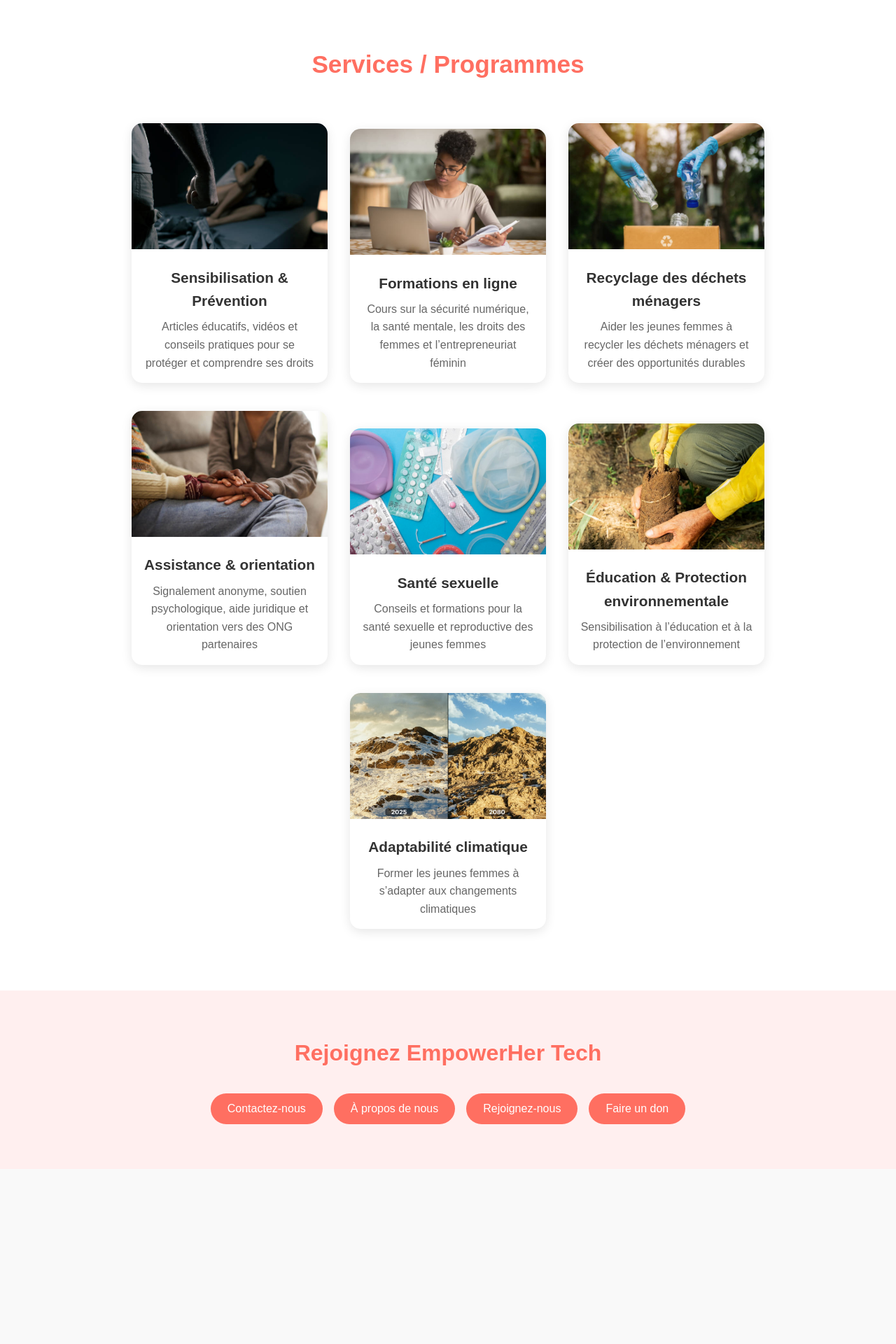
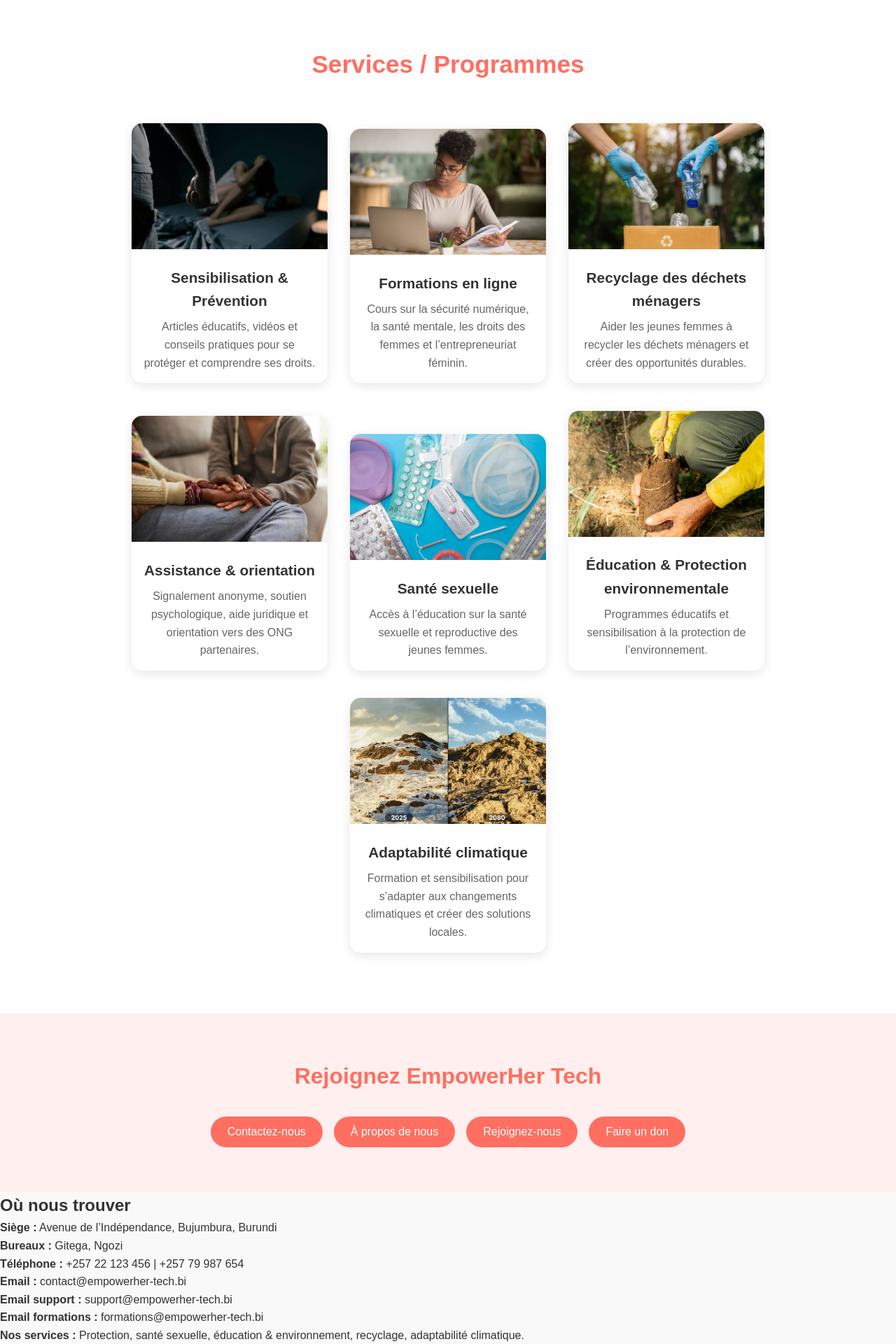
Before and after one commit to vanboi1/empower-her-tech, a React (Vite) app: page / in a window 1280 px wide. Shown: the part 800-2720 px from the top of the page at 70% size. Before the commit the page ends 2470 px from the top, so only its background shows below. Built offline with nearby package versions, Linux system fonts and the light colour scheme.

Commit message:
Update App.jsx

```diff
--- a/src/App.jsx
+++ b/src/App.jsx
@@ -1,79 +1,65 @@
 import React from "react";
 import { motion } from "framer-motion";
 import CountUp from "react-countup";
-import { translations } from "./Translations";
 import "./App.css";
 
-// Images des services (déplace-les dans public/)
-import service1 from "./../public/services1.jpg";
-import service2 from "./../public/services2.jpg";
-import service3 from "./../public/services3.jpg";
-import service4 from "./../public/services4.jpg";
-import service5 from "./../public/services5.jpg";
-import service6 from "./../public/services6.jpg";
-import service7 from "./../public/services7.jpg";
+// Images depuis public
+const serviceImages = [
+  "/services1.jpg",
+  "/services2.jpg",
+  "/services3.jpg",
+  "/services4.jpg",
+  "/services5.jpg",
+  "/services6.jpg",
+  "/services7.jpg"
+];
+
+const services = [
+  { titre: "Sensibilisation & Prévention", desc: "Articles éducatifs, vidéos et conseils pratiques pour se protéger et comprendre ses droits." },
+  { titre: "Formations en ligne", desc: "Cours sur la sécurité numérique, la santé mentale, les droits des femmes et l’entrepreneuriat féminin." },
+  { titre: "Recyclage des déchets ménagers", desc: "Aider les jeunes femmes à recycler les déchets ménagers et créer des opportunités durables." },
+  { titre: "Assistance & orientation", desc: "Signalement anonyme, soutien psychologique, aide juridique et orientation vers des ONG partenaires." },
+  { titre: "Santé sexuelle", desc: "Accès à l’éducation sur la santé sexuelle et reproductive des jeunes femmes." },
+  { titre: "Éducation & Protection environnementale", desc: "Programmes éducatifs et sensibilisation à la protection de l’environnement." },
+  { titre: "Adaptabilité climatique", desc: "Formation et sensibilisation pour s’adapter aux changements climatiques et créer des solutions locales." },
+];
 
 const App = () => {
-  const lang = "fr";
-
   const fadeIn = {
     hidden: { opacity: 0, y: 50 },
     visible: { opacity: 1, y: 0, transition: { duration: 0.6 } },
   };
 
-  const services = [
-    { img: service1, titre: "Sensibilisation & Prévention", desc: "Articles éducatifs, vidéos et conseils pratiques pour se protéger et comprendre ses droits" },
-    { img: service2, titre: "Formations en ligne", desc: "Cours sur la sécurité numérique, la santé mentale, les droits des femmes et l’entrepreneuriat féminin" },
-    { img: service3, titre: "Recyclage des déchets ménagers", desc: "Aider les jeunes femmes à recycler les déchets ménagers et créer des opportunités durables" },
-    { img: service4, titre: "Assistance & orientation", desc: "Signalement anonyme, soutien psychologique, aide juridique et orientation vers des ONG partenaires" },
-    { img: service5, titre: "Santé sexuelle", desc: "Conseils et formations pour la santé sexuelle et reproductive des jeunes femmes" },
-    { img: service6, titre: "Éducation & Protection environnementale", desc: "Sensibilisation à l’éducation et à la protection de l’environnement" },
-    { img: service7, titre: "Adaptabilité climatique", desc: "Former les jeunes femmes à s’adapter aux changements climatiques" },
-  ];
-
   return (
     <div className="App">
-      {/* Hero Section */}
+      {/* Hero */}
       <header className="hero">
         <motion.h1 initial="hidden" animate="visible" variants={fadeIn}>
           Protéger • Autonomiser • Transformer des vies
         </motion.h1>
         <motion.p initial="hidden" animate="visible" variants={fadeIn} transition={{ delay: 0.3 }}>
-          EmpowerHer Tech est une plateforme digitale qui aide les jeunes femmes au Burundi à se protéger contre les violences basées sur le genre, à accéder à des formations en ligne et à recevoir une assistance confidentielle et sécurisée
+          EmpowerHer Tech aide les jeunes femmes au Burundi à se protéger, accéder à des formations et recevoir une assistance confidentielle.
         </motion.p>
         <motion.div className="counter" initial="hidden" animate="visible" variants={fadeIn} transition={{ delay: 0.6 }}>
-          <CountUp end={13} duration={2.5} separator=" " suffix=" femmes formées" />
+          <CountUp end={13} duration={2.5} /> femmes formées
         </motion.div>
       </header>
 
-      {/* Services Section */}
+      {/* Services */}
       <section className="services">
-        <motion.h2 initial="hidden" animate="visible" variants={fadeIn}>
-          Services / Programmes
-        </motion.h2>
-
-        {services.map((service, index) => (
-          <motion.div
-            key={index}
-            className="service"
-            initial="hidden"
-            whileInView="visible"
-            viewport={{ once: true }}
-            variants={fadeIn}
-            transition={{ delay: index * 0.2 }}
-          >
-            <img src={service.img} alt={service.titre} />
+        <motion.h2 initial="hidden" animate="visible" variants={fadeIn}>Services / Programmes</motion.h2>
+        {services.map((service, i) => (
+          <motion.div key={i} className="service" initial="hidden" whileInView="visible" viewport={{ once: true }} variants={fadeIn} transition={{ delay: i*0.2 }}>
+            <img src={serviceImages[i]} alt={service.titre} />
             <h3>{service.titre}</h3>
             <p>{service.desc}</p>
           </motion.div>
         ))}
       </section>
 
-      {/* Join Us Section */}
+      {/* Join Us */}
       <section className="join-us">
-        <motion.h2 initial="hidden" animate="visible" variants={fadeIn}>
-          Rejoignez EmpowerHer Tech
-        </motion.h2>
+        <motion.h2 initial="hidden" animate="visible" variants={fadeIn}>Rejoignez EmpowerHer Tech</motion.h2>
         <motion.div className="buttons" initial="hidden" animate="visible" variants={fadeIn} transition={{ delay: 0.2 }}>
           <button>Contactez-nous</button>
           <button>À propos de nous</button>
@@ -81,6 +67,20 @@ const App = () => {
           <button>Faire un don</button>
         </motion.div>
       </section>
+
+      {/* Contact */}
+      <section className="contact">
+        <motion.h2 initial="hidden" animate="visible" variants={fadeIn}>Où nous trouver</motion.h2>
+        <motion.div className="contact-info" initial="hidden" animate="visible" variants={fadeIn} transition={{ delay: 0.2 }}>
+          <p><strong>Siège :</strong> Avenue de l’Indépendance, Bujumbura, Burundi</p>
+          <p><strong>Bureaux :</strong> Gitega, Ngozi</p>
+          <p><strong>Téléphone :</strong> +257 22 123 456 | +257 79 987 654</p>
+          <p><strong>Email :</strong> contact@empowerher-tech.bi</p>
+          <p><strong>Email support :</strong> support@empowerher-tech.bi</p>
+          <p><strong>Email formations :</strong> formations@empowerher-tech.bi</p>
+          <p><strong>Nos services :</strong> Protection, santé sexuelle, éducation & environnement, recyclage, adaptabilité climatique.</p>
+        </motion.div>
+      </section>
     </div>
   );
 };
```
